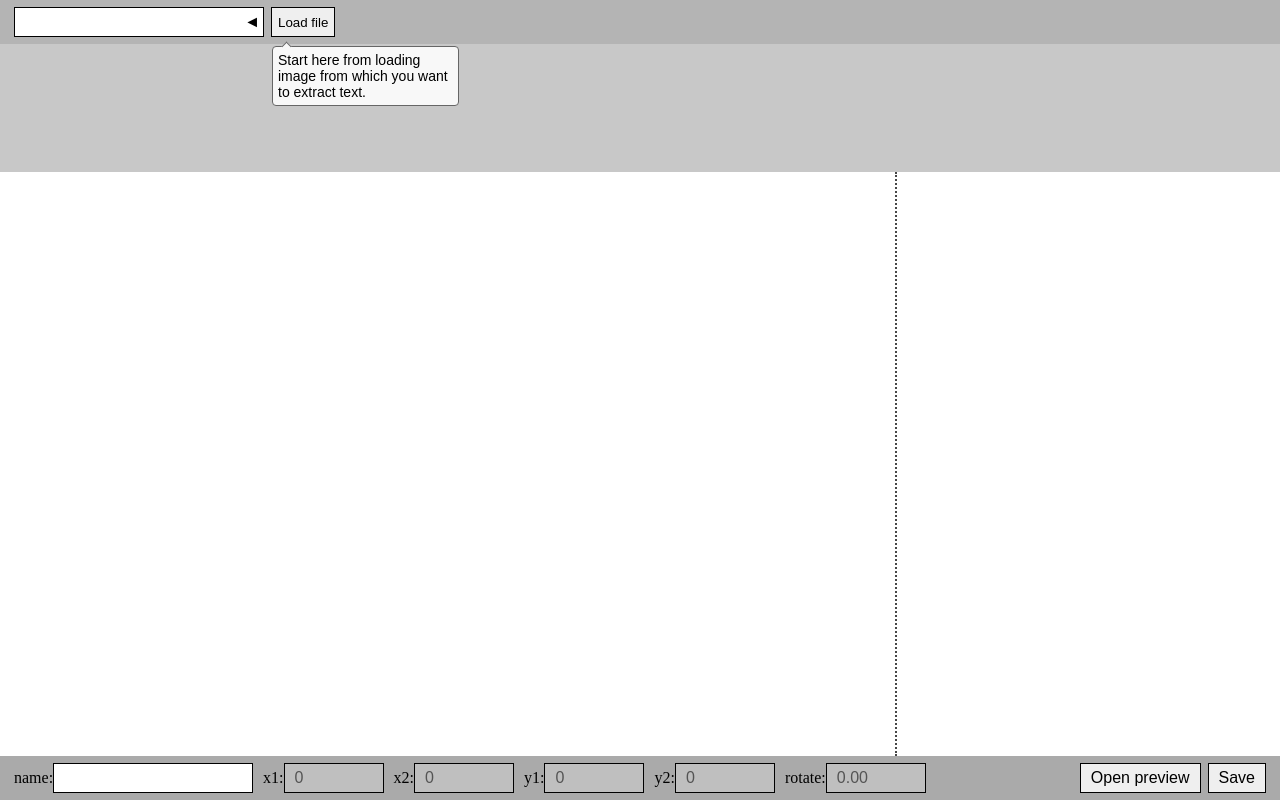
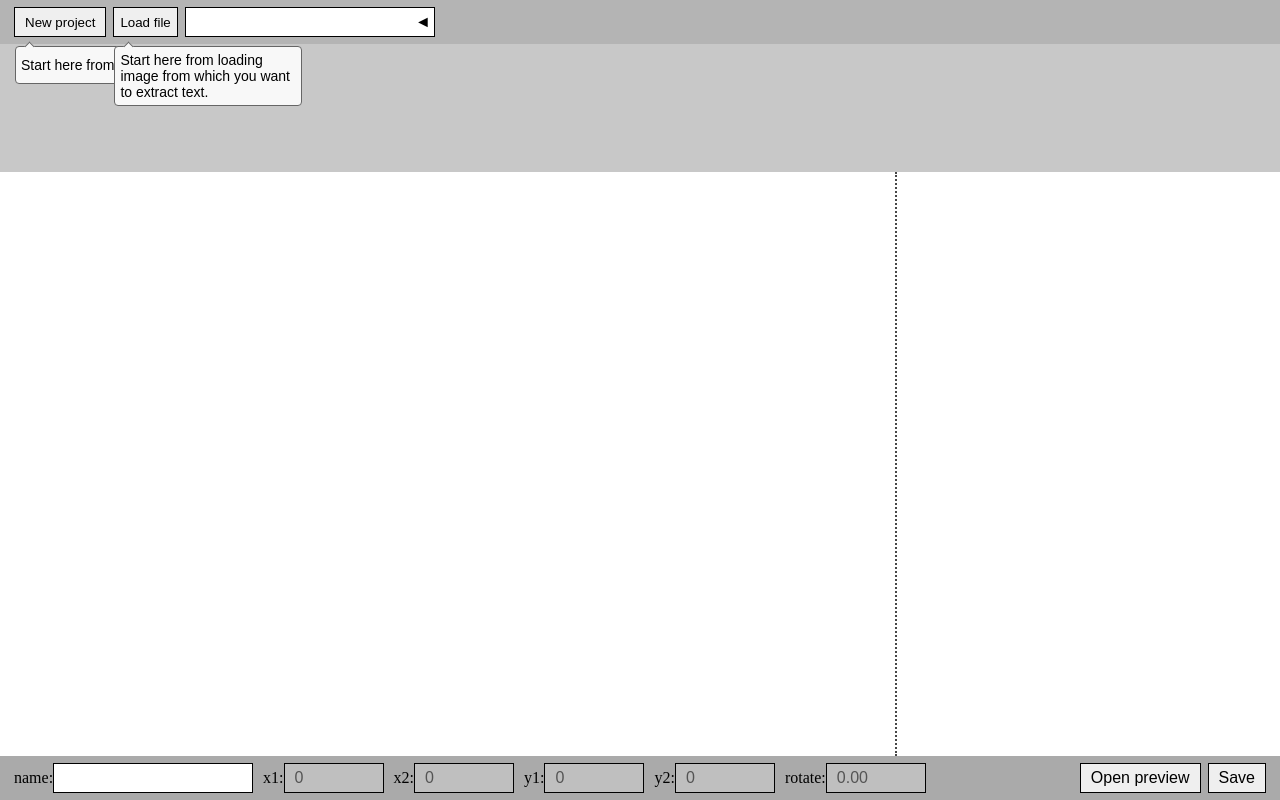
Before and after one commit to charJKL/react.split.v2, a React (Create React App) app: page / in a window 1280 px wide. Built offline with nearby package versions, Linux system fonts and the light colour scheme.

Commit message:
Implement `NewProjectButton` component.

```diff
--- a/src/components/Header.module.scss
+++ b/src/components/Header.module.scss
@@ -7,17 +7,21 @@
 	align-items: center;
 	height: index.$input-height + index.$row-padding + index.$row-padding;
 	background: rgba(180, 180, 180, 1);
-	z-index: 1;
+	z-index: 2;
 }
 
+.new
+{
+	@extend %input;
+	margin: index.$row-padding 0px index.$row-padding 14px;
+}
 .load
 {
 	@extend %input;
 	margin: index.$row-padding 0px index.$row-padding index.$row-padding;
 }
-
 .select
 {
 	width: 250px;
-	margin: index.$row-padding 0px index.$row-padding 14px;
+	margin: index.$row-padding 0px index.$row-padding index.$row-padding;
 }
--- a/src/components/Header.tsx
+++ b/src/components/Header.tsx
@@ -1,6 +1,7 @@
 import {CustomHTMLAttributes} from "../types";
 import { useAppSelector } from "../store/store.hooks";
 import { selectProjects } from "../store/slice.projects";
+import NewProjectButton from "./header/NewProjectButton";
 import LoadFileInput from "./header/LoadFileInput";
 import Select from "./header/Select";
 import ProjectOption from "./header/ProjectOption";
@@ -13,11 +14,11 @@ const Header = ({className} : CustomHTMLAttributes) : JSX.Element =>
 	const cssHeader = [className, css.header].join(' ');
 	return (
 		<header className={cssHeader}>
+			<NewProjectButton className={css.new}>New project</NewProjectButton>
+			<LoadFileInput className={css.load}>Load file</LoadFileInput>
 			<Select className={css.select}>
 				{ projects.map((projectId) => <ProjectOption key={projectId} projectId={projectId}/>) }
 			</Select>
-
-			<LoadFileInput className={css.load}>Load file</LoadFileInput>
 		</header>
 	);
 }
--- /dev/null
+++ b/src/components/header/NewProjectButton.module.scss
@@ -0,0 +1,12 @@
+@use "../../index.scss";
+
+div.wrapper
+{
+	position: relative;
+	padding: 0px;
+}
+.button
+{
+	@extend %input-nested;
+	padding: 0px 10px;
+}
--- /dev/null
+++ b/src/components/header/NewProjectButton.tsx
@@ -0,0 +1,36 @@
+import React, {MouseEvent} from "react";
+import { useAppDispatch, useAppSelector } from "../../store/store.hooks";
+import { selectTooltip, updateTooltip } from "../../store/slice.gui";
+import { createProject } from "../../store/slice.projects";
+import Tooltip from "../common/Tooltip";
+import css from "./NewProjectButton.module.scss";
+
+interface NewProjectbuttonProps
+{
+	className?: string;
+	children: React.ReactNode;
+}
+
+const NewProjectButton = ({className, children}: NewProjectbuttonProps) : JSX.Element=>
+{
+	const showStartHereTooltip = useAppSelector(selectTooltip("startHere"));
+	const dispatch = useAppDispatch();
+
+	const onClickCreateNewProject = (e: MouseEvent<HTMLButtonElement>) =>
+	{
+		dispatch(updateTooltip({tooltip: "startHere", value: false})); // it's importat to dispose `startHere` tooltip before `loadFile` action.
+		dispatch(createProject());
+	}
+
+	const classNameForWrapper = [className, css.wrapper].join(" ");
+	return (
+		<div className={classNameForWrapper}>
+			<button className={css.button} onClick={onClickCreateNewProject}>{children}</button>
+			<Tooltip show={showStartHereTooltip} alignment="top-left" width="300%">
+				<p>Start here from creating new project.</p>
+			</Tooltip>
+		</div>
+	);
+}
+
+export default NewProjectButton;
```
